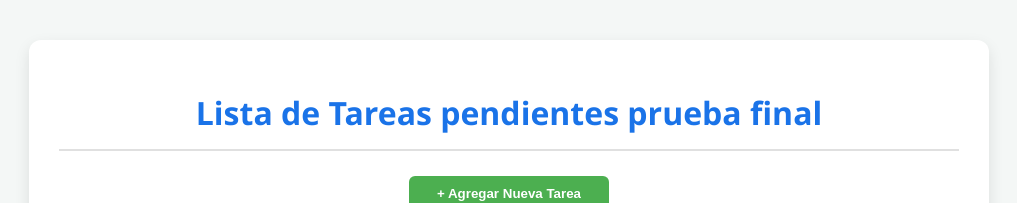
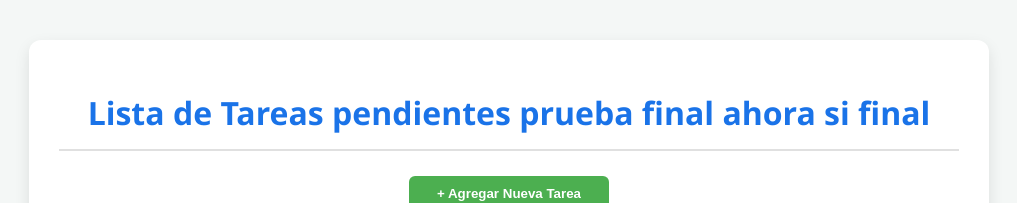
Before and after one commit to PJ-Lopez/proyecto-final-redes, a React (Create React App) app in the folder frontend/: page / in a window 1280 px wide. Shown: the top 203 px of the page, without its empty margins (131-1148 px from the left). Built offline with nearby package versions, Linux system fonts and the light colour scheme; no server answers.

Commit message:
Prueba final de persistencia y healthcheck

```diff
--- a/frontend/src/App.jsx
+++ b/frontend/src/App.jsx
@@ -54,7 +54,7 @@ function App() {
 
     return (
         <div className="container">
-            <h1>Lista de Tareas pendientes prueba final</h1>
+            <h1>Lista de Tareas pendientes prueba final ahora si final</h1>
 
             <button onClick={() => setModalOpen(true)} className="btn-add">
                 + Agregar Nueva Tarea
```
